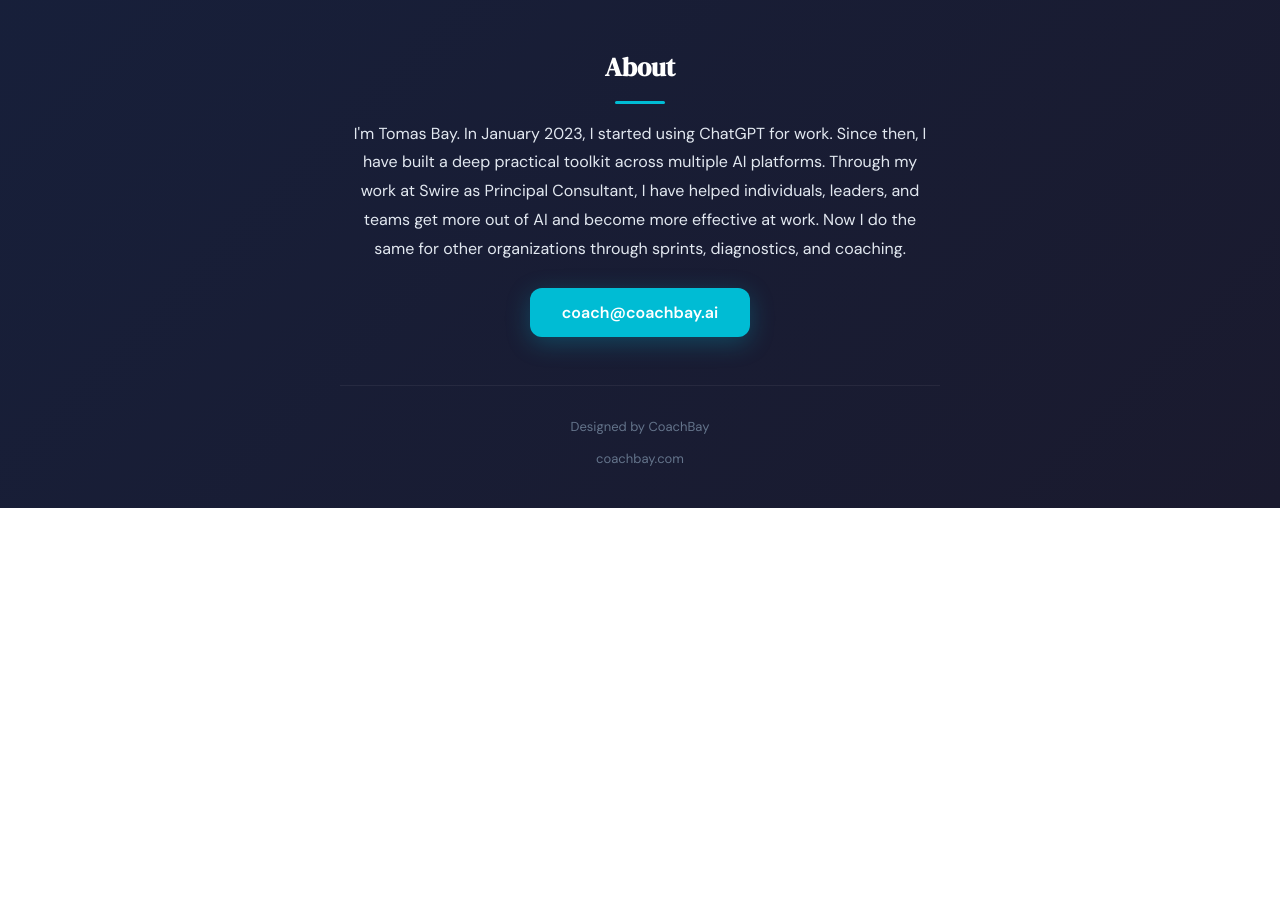
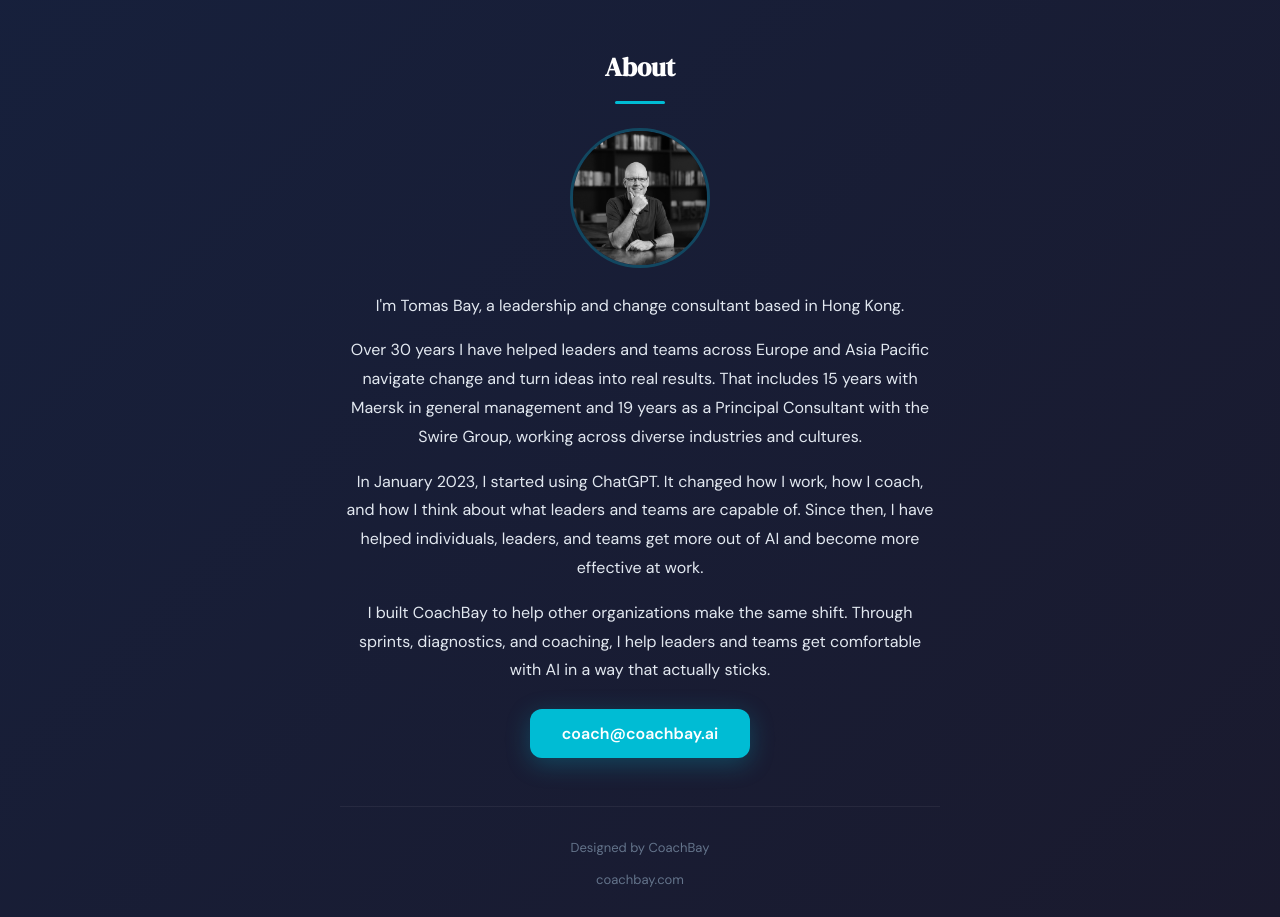
Before and after one commit to coachbay/site, a React (Vite) app: page / in a window 1280 px wide. Shown: the part 3000-3917 px from the top of the page. Before the commit the page ends 3508 px from the top, so only its background shows below. Built offline with nearby package versions, Linux system fonts and the light colour scheme.

Commit message:
Update About section: add circular headshot, rewrite bio with 30 years experience, Hong Kong, Maersk and Swire history

```diff
--- a/LandingPage.jsx
+++ b/LandingPage.jsx
@@ -634,13 +634,51 @@ export default function LandingPage({ onNavigate }) {
           About
         </h2>
         <div style={{ width: 50, height: 3, background: CYAN, margin: "16px auto", borderRadius: 2 }} />
+        <div style={{ marginTop: 24, marginBottom: 24, display: "flex", justifyContent: "center" }}>
+          <img
+            src="/tomas.jpg"
+            alt="Tomas Bay"
+            style={{
+              width: 140,
+              height: 140,
+              borderRadius: "50%",
+              objectFit: "cover",
+              objectPosition: "center 20%",
+              border: `3px solid ${CYAN}44`,
+            }}
+          />
+        </div>
+        <p style={{
+          color: "#e2e8f0",
+          fontSize: 16,
+          lineHeight: 1.8,
+          margin: "0 0 16px",
+        }}>
+          I'm Tomas Bay, a leadership and change consultant based in Hong Kong.
+        </p>
+        <p style={{
+          color: "#e2e8f0",
+          fontSize: 16,
+          lineHeight: 1.8,
+          margin: "0 0 16px",
+        }}>
+          Over 30 years I have helped leaders and teams across Europe and Asia Pacific navigate change and turn ideas into real results. That includes 15 years with Maersk in general management and 19 years as a Principal Consultant with the Swire Group, working across diverse industries and cultures.
+        </p>
+        <p style={{
+          color: "#e2e8f0",
+          fontSize: 16,
+          lineHeight: 1.8,
+          margin: "0 0 16px",
+        }}>
+          In January 2023, I started using ChatGPT. It changed how I work, how I coach, and how I think about what leaders and teams are capable of. Since then, I have helped individuals, leaders, and teams get more out of AI and become more effective at work.
+        </p>
         <p style={{
           color: "#e2e8f0",
           fontSize: 16,
           lineHeight: 1.8,
           margin: "0 0 24px",
         }}>
-          I'm Tomas Bay. In January 2023, I started using ChatGPT for work. Since then, I have built a deep practical toolkit across multiple AI platforms. Through my work at Swire as Principal Consultant, I have helped individuals, leaders, and teams get more out of AI and become more effective at work. Now I do the same for other organizations through sprints, diagnostics, and coaching.
+          I built CoachBay to help other organizations make the same shift. Through sprints, diagnostics, and coaching, I help leaders and teams get comfortable with AI in a way that actually sticks.
         </p>
         <a href="mailto:coach@coachbay.ai" style={{
           display: "inline-block",
```
Also changed, not shown: public/tomas.jpg (added), 4 other files (tests, documents, lock files or other folders).
